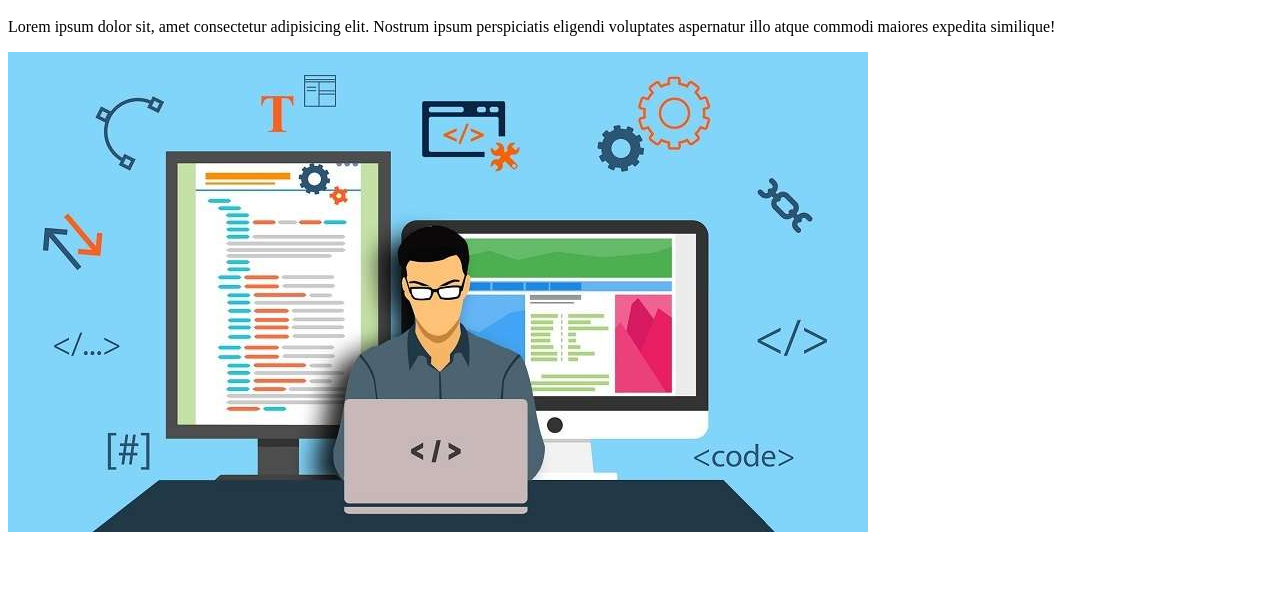
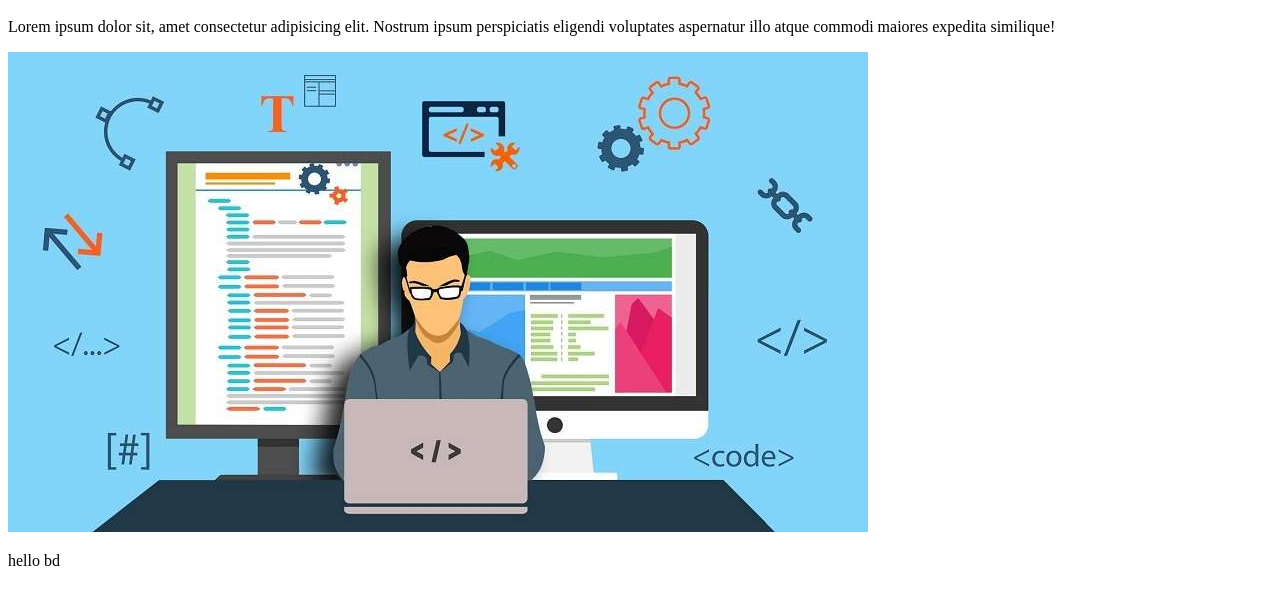
Before and after one commit to 98pritom/second-repo, a plain HTML site: page index.html in a window 1280 px wide. Shown: the part 120-724 px from the top of the page. Drawn offline with Linux system fonts and the light colour scheme.

Commit message:
added bd

```diff
--- a/index.html
+++ b/index.html
@@ -11,5 +11,6 @@
     <h1>new code added</h1>
     <p>Lorem ipsum dolor sit, amet consectetur adipisicing elit. Nostrum ipsum perspiciatis eligendi voluptates aspernatur illo atque commodi maiores expedita similique!</p>
     <img src="img.jpg" alt="">
+    <p>hello bd</p>
 </body>
 </html>
```
